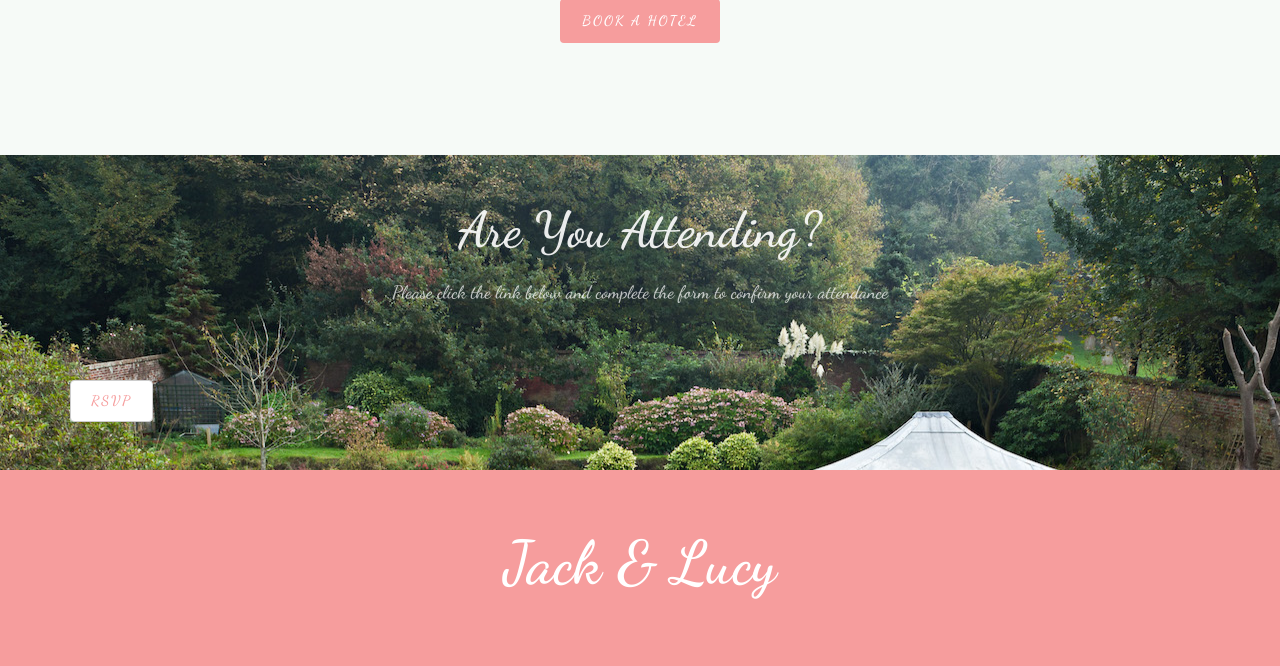
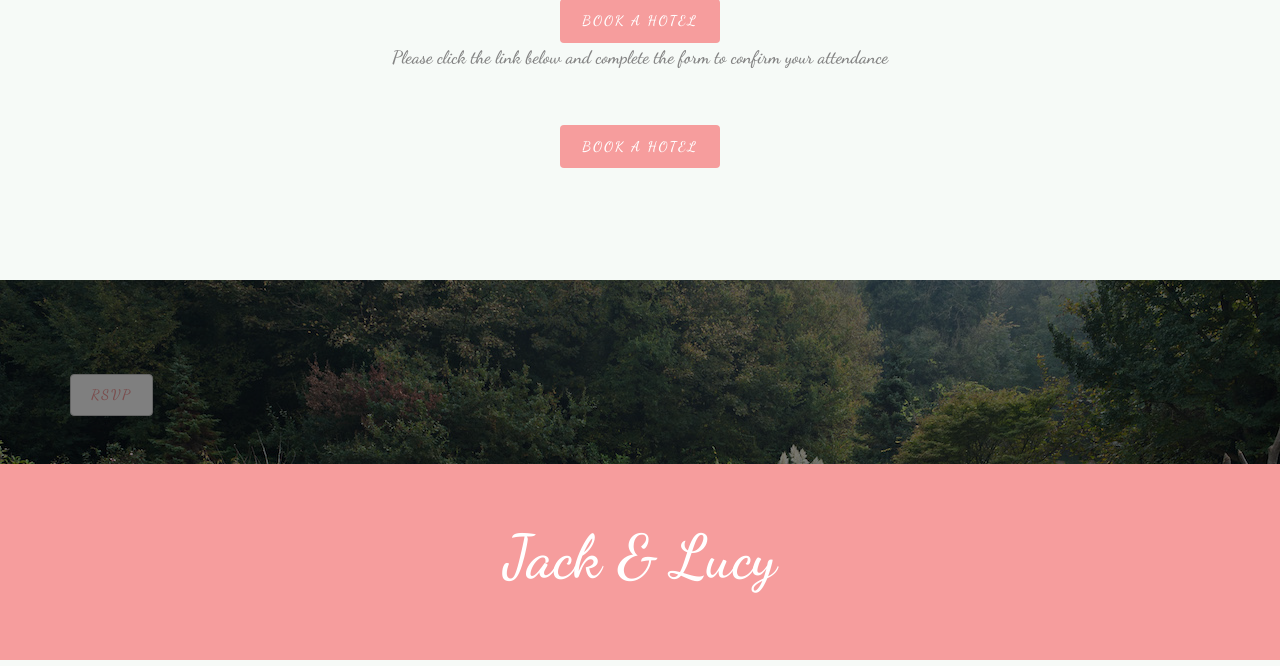
Before and after one commit to jackt24/wedding.github.io, a Flask app: page / in a window 1280 px wide. Shown: the part 2059-2725 px from the top of the page. Run offline with Flask 2, Linux system fonts and the light colour scheme; some libraries are stand-ins or nearby versions; some web fonts are replaced.

Commit message:
changed buttons

```diff
--- a/anoxide_app/templates/index.html
+++ b/anoxide_app/templates/index.html
@@ -89,6 +89,8 @@
 							<p>Address:<br><a href="https://theoldrectoryhastings.co.uk/">The Old Rectory</a><br>Harold Road, Hastings<br>East Sussex<br>TN35 5ND</p>
 							<iframe src="https://www.google.com/maps/embed?pb=!1m18!1m12!1m3!1d2518.4541805554663!2d0.5941023159726883!3d50.859790979533955!2m3!1f0!2f0!3f0!3m2!1i1024!2i768!4f13.1!3m3!1m2!1s0x47df1adf13fcc1fb%3A0xe814c821a6a4997a!2sThe%20Old%20Rectory!5e0!3m2!1sen!2suk!4v1637668024785!5m2!1sen!2suk" width="400" height="300" style="border:0;" allowfullscreen="" loading="lazy"></iframe><br>
 							<br><a class="btn btn-primary" href="https://bit.ly/3wvB2O2" role="button">Book a Hotel</a>
+							<br><p>Please click the link below and complete the form to confirm your attendance</p>
+							<br><a class="btn btn-primary" href="https://docs.google.com/forms/d/1aEvO-Tk5dKCuJ9KU01lVnyG-OK7kguj70d66XTslVNM/edit" role="button">Book a Hotel</a>
 						</div>
 					</div>
 				</div>
@@ -108,13 +110,13 @@
 			</div>
 		</div> -->
 
-		<div id="fh5co-started" style="background-image: url({{ url_for('static', filename='img/oldrectory2.jpg') }}); backg" data-stellar-background-ratio="0.5">
-		<!-- <div class="overlay"></div> -->
+		<div id="fh5co-started" style="background-image: url({{ url_for('static', filename='img/oldrectory2.jpg') }}); background:"data-stellar-background-ratio="0.5">
+		<div class="overlay"></div>
 			<div class="container">
 				<div class="row animate-box">
 					<div class="col-md-8 col-md-offset-2 text-center heading-section">
-						<h2>Are You Attending?</h2>
-						<p>Please click the link below and complete the form to confirm your attendance</p>
+						<!-- <h2>Are You Attending?</h2>
+						<p>Please click the link below and complete the form to confirm your attendance</p>-->
 					</div>
 				</div>
 
```
